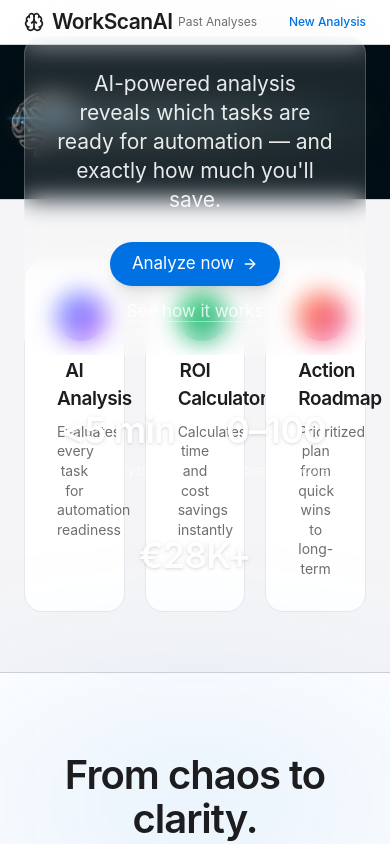
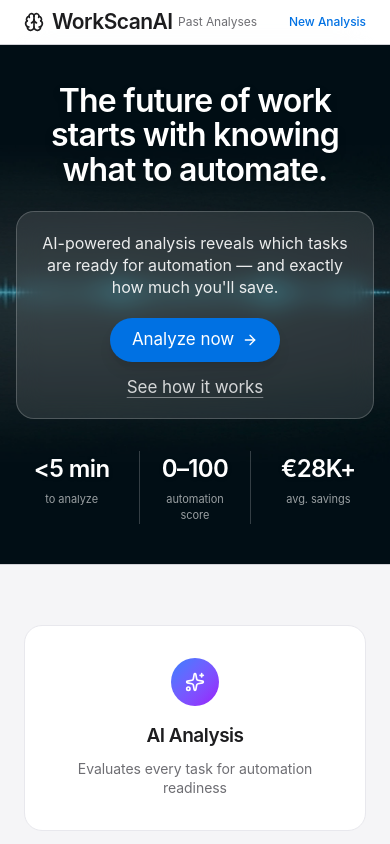
Before and after one commit to ibxibx/workscanai, a Next.js app in the folder frontend/: page / in a window 390 px wide. Shown: the top 844 px of the page. Built offline with nearby package versions, Linux system fonts and the light colour scheme; no server answers.

Commit message:
fix: responsive mobile layout for hero stats and features grid

```diff
--- a/frontend/src/app/page.tsx
+++ b/frontend/src/app/page.tsx
@@ -53,22 +53,22 @@ export default function LandingPage() {
 
       {/* Hero Section — real img so the overlay is structurally confined to the image */}
       <section className="relative mt-[44px]">
-        {/* The image sets the natural height of the section */}
+        {/* The image sets the natural height of the section; min-height ensures enough room on mobile */}
         <img
           src="/Banner1.jpg"
           alt=""
           aria-hidden="true"
-          className="block w-full h-auto"
+          className="block w-full h-auto min-h-[520px] object-cover"
         />
         {/* Overlay sits on top of the image only — can never escape the section */}
         <div className="absolute inset-0 bg-black/30 pointer-events-none" />
 
         {/* Content is centred over the image */}
         <div className="absolute inset-0 flex items-center">
-          <div className="w-full max-w-[980px] mx-auto px-6 py-[90px] text-center">
+          <div className="w-full max-w-[980px] mx-auto px-4 sm:px-6 py-[48px] sm:py-[90px] text-center">
 
           {/* Headline */}
-          <h1 className="text-[56px] leading-[1.07] font-semibold tracking-tight text-white mb-[16px] drop-shadow-lg">
+          <h1 className="text-[32px] sm:text-[44px] md:text-[56px] leading-[1.07] font-semibold tracking-tight text-white mb-[16px] drop-shadow-lg">
             The future of work
             <br />
             starts with knowing
@@ -77,9 +77,9 @@ export default function LandingPage() {
           </h1>
 
           {/* Value Proposition Block */}
-          <div className="max-w-[680px] mx-auto mt-[40px]">
-            <div className="bg-white/10 backdrop-blur-md border border-white/20 rounded-[18px] p-[32px]">
-              <p className="text-[21px] leading-[1.381] font-normal text-white/90 mb-[28px]">
+          <div className="max-w-[680px] mx-auto mt-[24px] sm:mt-[40px]">
+            <div className="bg-white/10 backdrop-blur-md border border-white/20 rounded-[18px] p-[20px] sm:p-[32px]">
+              <p className="text-[16px] sm:text-[21px] leading-[1.381] font-normal text-white/90 mb-[20px] sm:mb-[28px]">
                 AI-powered analysis reveals which tasks are ready for automation — and exactly how much you'll save.
               </p>
               <div className="flex gap-[16px] justify-center items-center flex-wrap">
@@ -101,20 +101,18 @@ export default function LandingPage() {
           </div>
 
           {/* Stats strip */}
-          <div className="flex gap-[48px] justify-center mt-[48px] flex-wrap">
+          <div className="grid grid-cols-3 gap-[12px] sm:gap-[48px] justify-center mt-[32px] sm:mt-[48px] max-w-[600px] mx-auto">
             <div className="text-center">
-              <div className="text-[36px] font-semibold tracking-tight text-white drop-shadow">&lt;5 min</div>
-              <div className="text-[13px] text-white/60 mt-[4px]">to analyze</div>
+              <div className="text-[24px] sm:text-[36px] font-semibold tracking-tight text-white drop-shadow">&lt;5 min</div>
+              <div className="text-[11px] sm:text-[13px] text-white/60 mt-[4px]">to analyze</div>
             </div>
-            <div className="w-px bg-white/20 self-stretch hidden sm:block" />
+            <div className="text-center border-x border-white/20 px-[12px] sm:px-0">
+              <div className="text-[24px] sm:text-[36px] font-semibold tracking-tight text-white drop-shadow">0–100</div>
+              <div className="text-[11px] sm:text-[13px] text-white/60 mt-[4px]">automation score</div>
+            </div>
             <div className="text-center">
-              <div className="text-[36px] font-semibold tracking-tight text-white drop-shadow">0–100</div>
-              <div className="text-[13px] text-white/60 mt-[4px]">automation score</div>
-            </div>
-            <div className="w-px bg-white/20 self-stretch hidden sm:block" />
-            <div className="text-center">
-              <div className="text-[36px] font-semibold tracking-tight text-white drop-shadow">€28K+</div>
-              <div className="text-[13px] text-white/60 mt-[4px]">avg. savings</div>
+              <div className="text-[24px] sm:text-[36px] font-semibold tracking-tight text-white drop-shadow">€28K+</div>
+              <div className="text-[11px] sm:text-[13px] text-white/60 mt-[4px]">avg. savings</div>
             </div>
           </div>
 
@@ -125,7 +123,7 @@ export default function LandingPage() {
       {/* Features */}
       <section className="py-[60px] border-y border-[#d2d2d7] bg-[#f5f5f7]">
         <div className="max-w-[980px] mx-auto px-6">
-          <div className="grid grid-cols-3 gap-[20px]">
+          <div className="grid grid-cols-1 sm:grid-cols-3 gap-[20px]">
             <div className="text-center bg-white border border-[#e8e8ed] rounded-[18px] p-[32px] h-full transition-all duration-300 hover:border-[#0071e3] hover:shadow-lg">
               <div className="w-[48px] h-[48px] mx-auto mb-[16px] rounded-full bg-gradient-to-br from-blue-500 to-purple-600 flex items-center justify-center">
                 <Sparkles className="h-[20px] w-[20px] text-white" />
```
